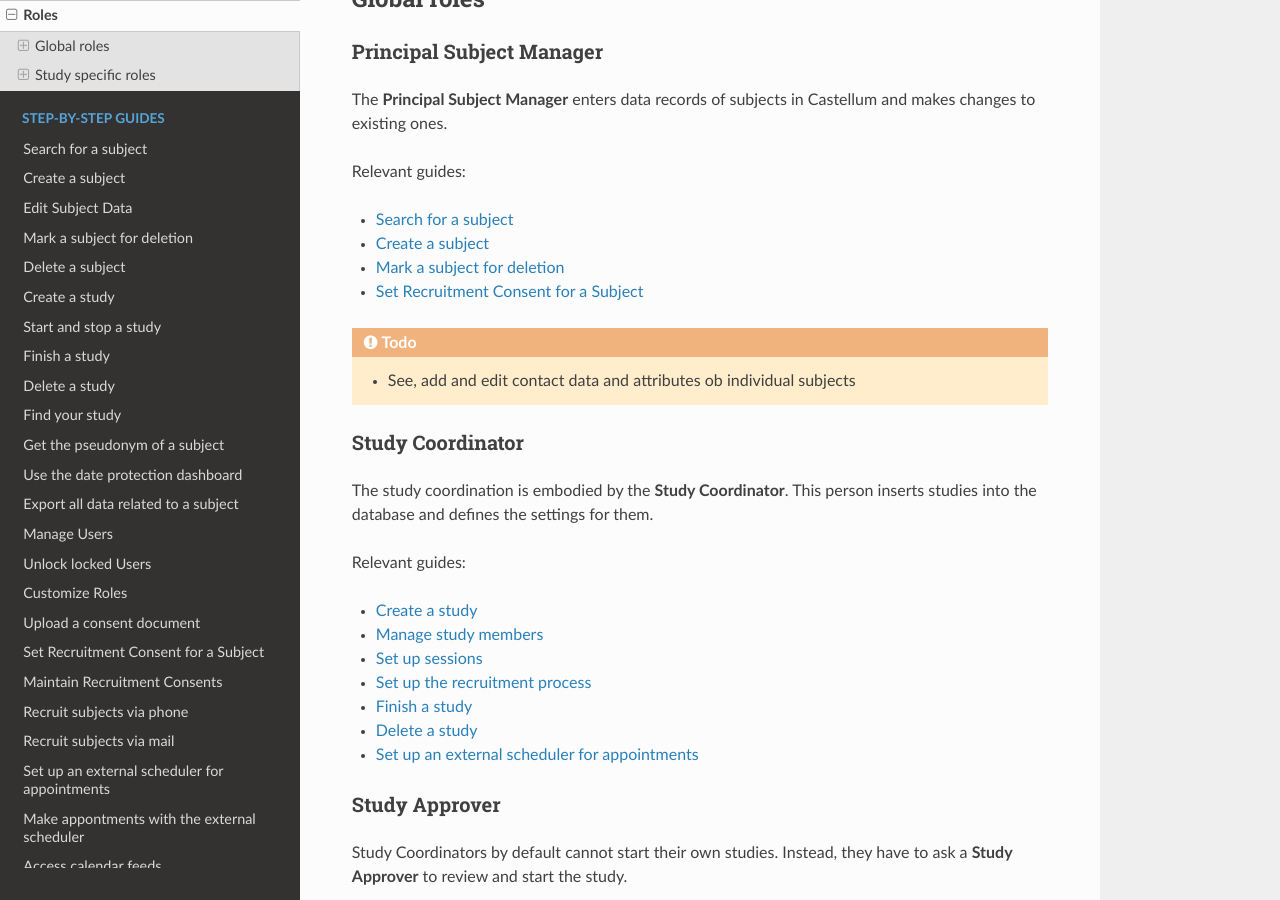
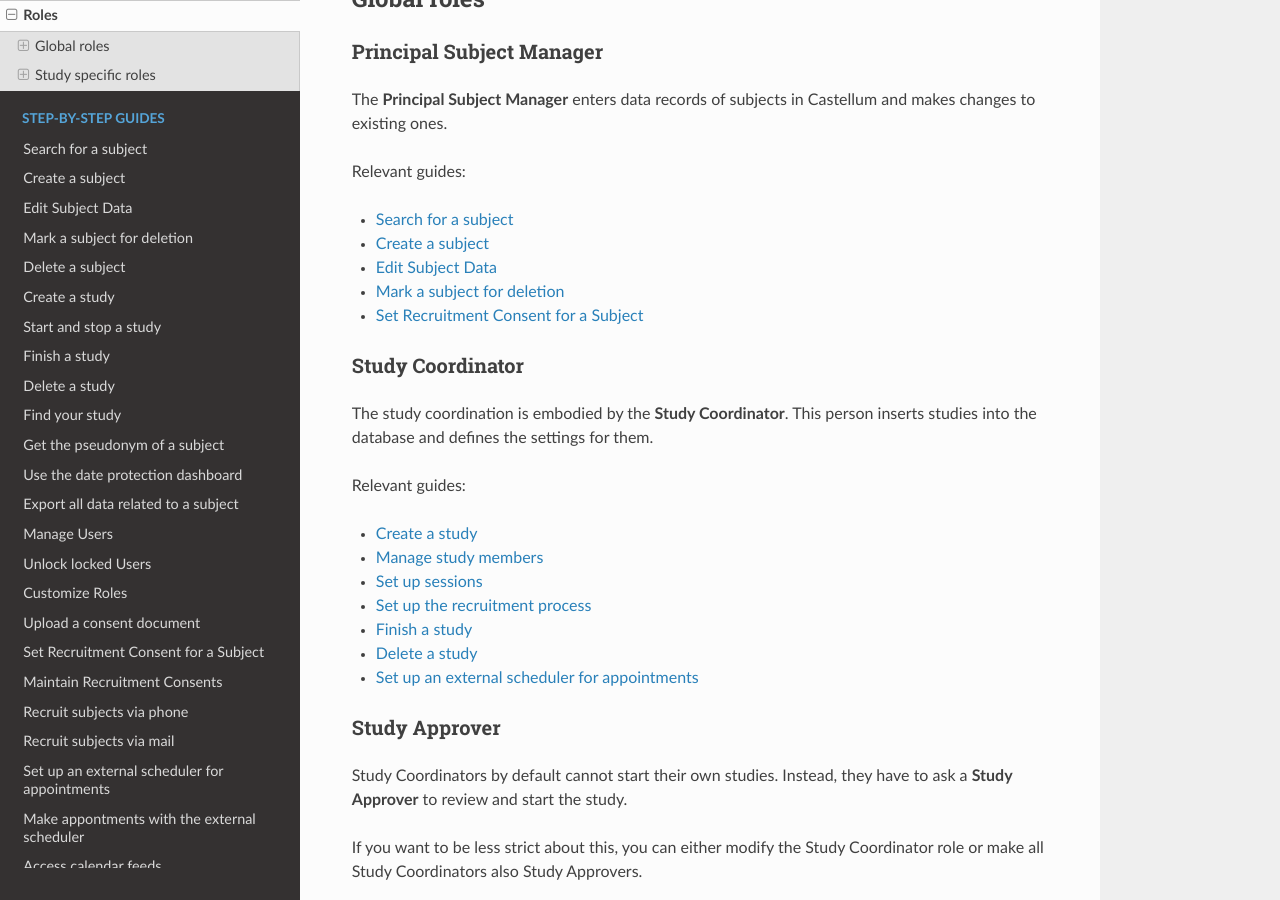
Before and after one commit to DouglasNeuroInformatics/castellum, a Sphinx documentation site: the page built from source/roles.rst, in a window 1280 px wide and 900 px high, scrolled down 375 px. Built offline with Sphinx 7.4.7 and the Read the Docs theme 2.0.0, drawn with Linux system fonts in a browser that asks for light colours.

Commit message:
add references to subject-edit

```diff
--- a/source/features.rst
+++ b/source/features.rst
@@ -12,6 +12,7 @@ Relevant guides:
 
 -   :ref:`subject-search`
 -   :ref:`subject-create`
+-   :ref:`subject-edit`
 -   :ref:`subject-get-pseudonym`
 -   :ref:`subject-to-be-deleted`
 -   :ref:`subject-delete`
--- a/source/guides/subject-management.rst
+++ b/source/guides/subject-management.rst
@@ -90,9 +90,9 @@ In order to create a potential subject in Castellum, please proceed as follows:
     new potential subjects. Hence, we decided to support a quick creation of
     subjects. Therefore, a subject is initially created with **very basic**
     information on name and privacy level. To assure a *viable* data set there
-    is much more information you should enter (see :ref:`edit-subject-data`).
+    is much more information you should enter (see :ref:`subject-edit`).
 
-.. _edit-subject-data:
+.. _subject-edit:
 
 Edit Subject Data
 =================
--- a/source/roles.rst
+++ b/source/roles.rst
@@ -25,12 +25,9 @@ Relevant guides:
 
 -   :ref:`subject-search`
 -   :ref:`subject-create`
+-   :ref:`subject-edit`
 -   :ref:`subject-to-be-deleted`
 -   :ref:`subject-consent`
-
-.. TODO::
-
-    -   See, add and edit contact data and attributes ob individual subjects
 
 Study Coordinator
 ~~~~~~~~~~~~~~~~~
@@ -168,4 +165,5 @@ to subjects that participate in the respective study.
 Relevant guides:
 
 -   :ref:`subject-search`
+-   :ref:`subject-edit`
 -   :ref:`subject-to-be-deleted`
```
